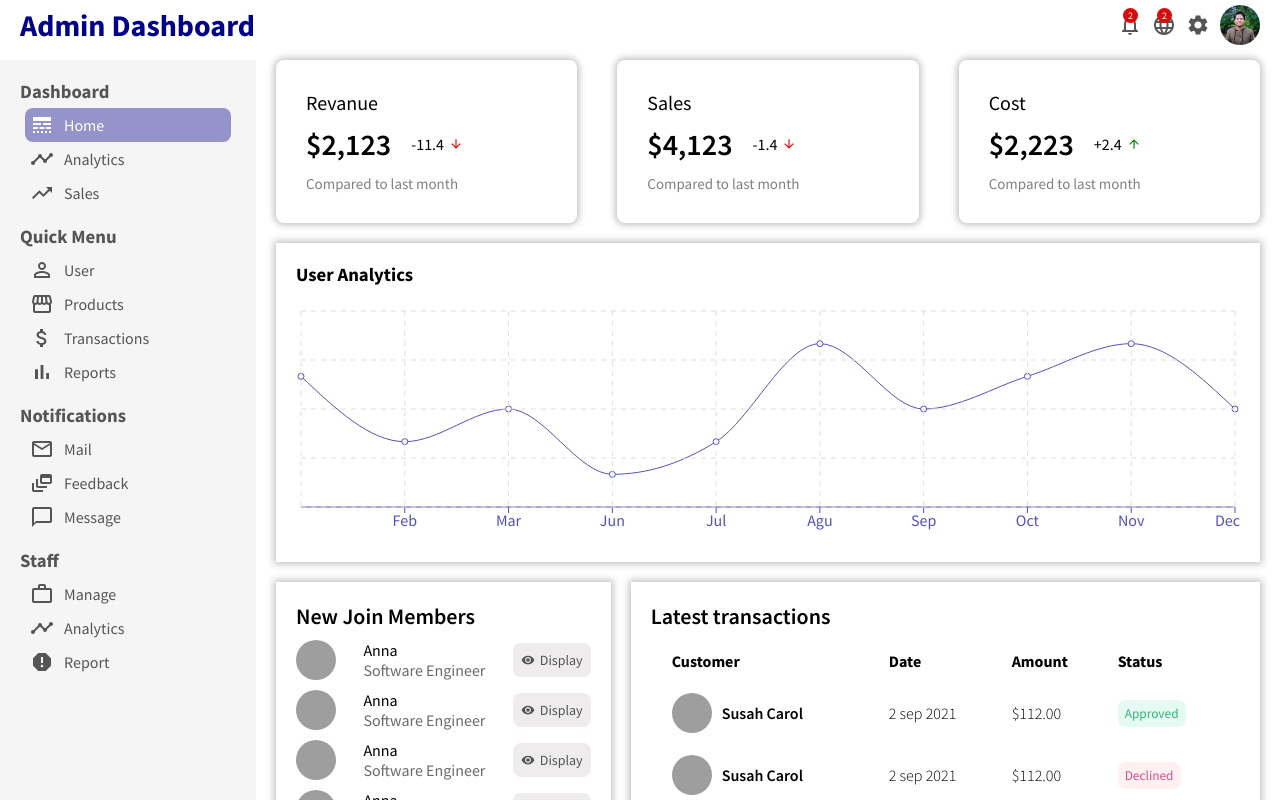
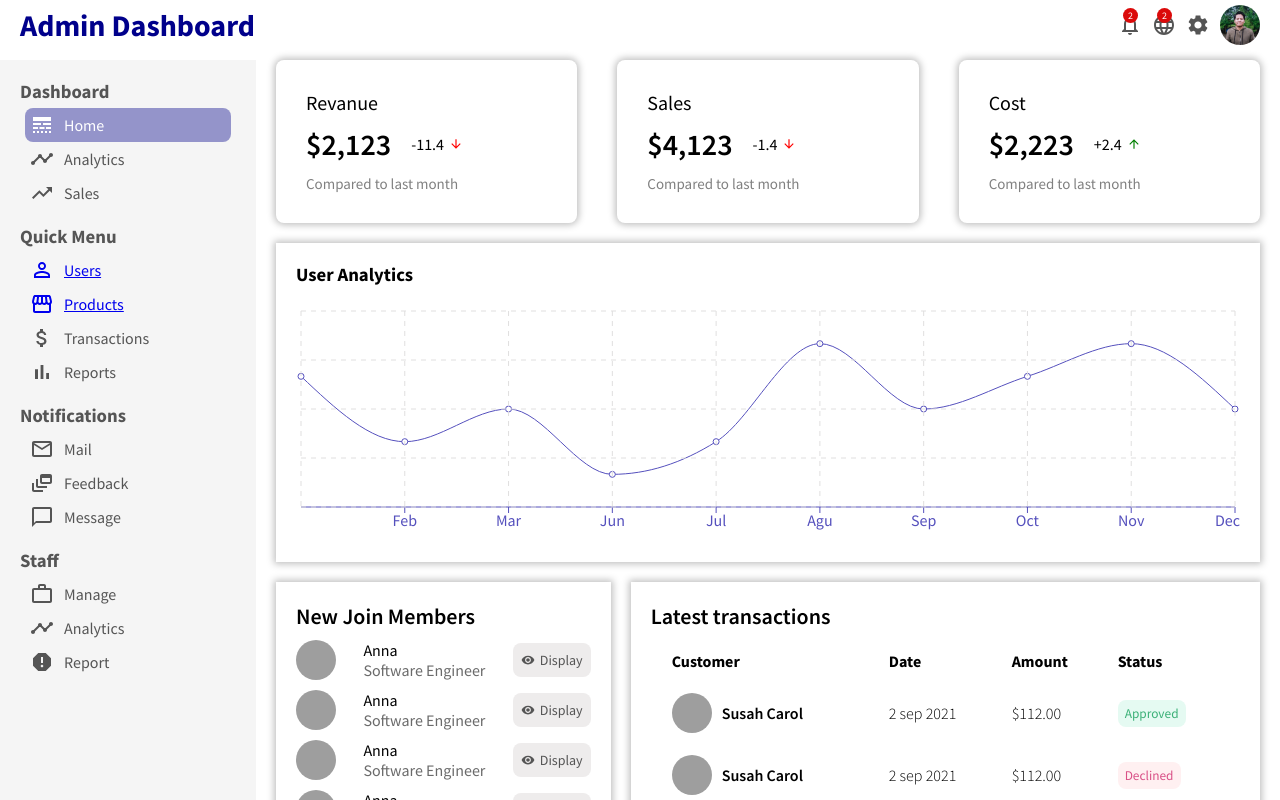
Before and after one commit to nooblesdevp/admin-dashboard-react1, a React (Create React App) app: page / in a window 1280 px wide. Shown: the top 800 px of the page. Built offline with nearby package versions, Linux system fonts and the light colour scheme; grey boxes are pictures that could not be loaded.

Commit message:
ad link path

```diff
--- a/src/Components/Sidebar/Sidebar.jsx
+++ b/src/Components/Sidebar/Sidebar.jsx
@@ -15,6 +15,7 @@ import {
   WorkOutline,
 } from "@material-ui/icons";
 import "./sidebar.scss";
+import { Link } from "react-router-dom";
 
 export default function Sidebar() {
   return (
@@ -42,14 +43,18 @@ export default function Sidebar() {
         <div className="sidebarMenu">
           <h3 className="sidebarTitle">Quick Menu</h3>
           <ul className="sidebarList">
+            <Link to="/users" className="link">
               <li className="sidebarListItem">
                 <PersonOutline />
-              User
+                Users
               </li>
+            </Link>
+            <Link to="/producs" className="link">
               <li className="sidebarListItem">
                 <Storefront />
                 Products
               </li>
+            </Link>
             <li className="sidebarListItem">
               <AttachMoney />
               Transactions
```
Lines whose indentation alone changed are shown as unchanged.
